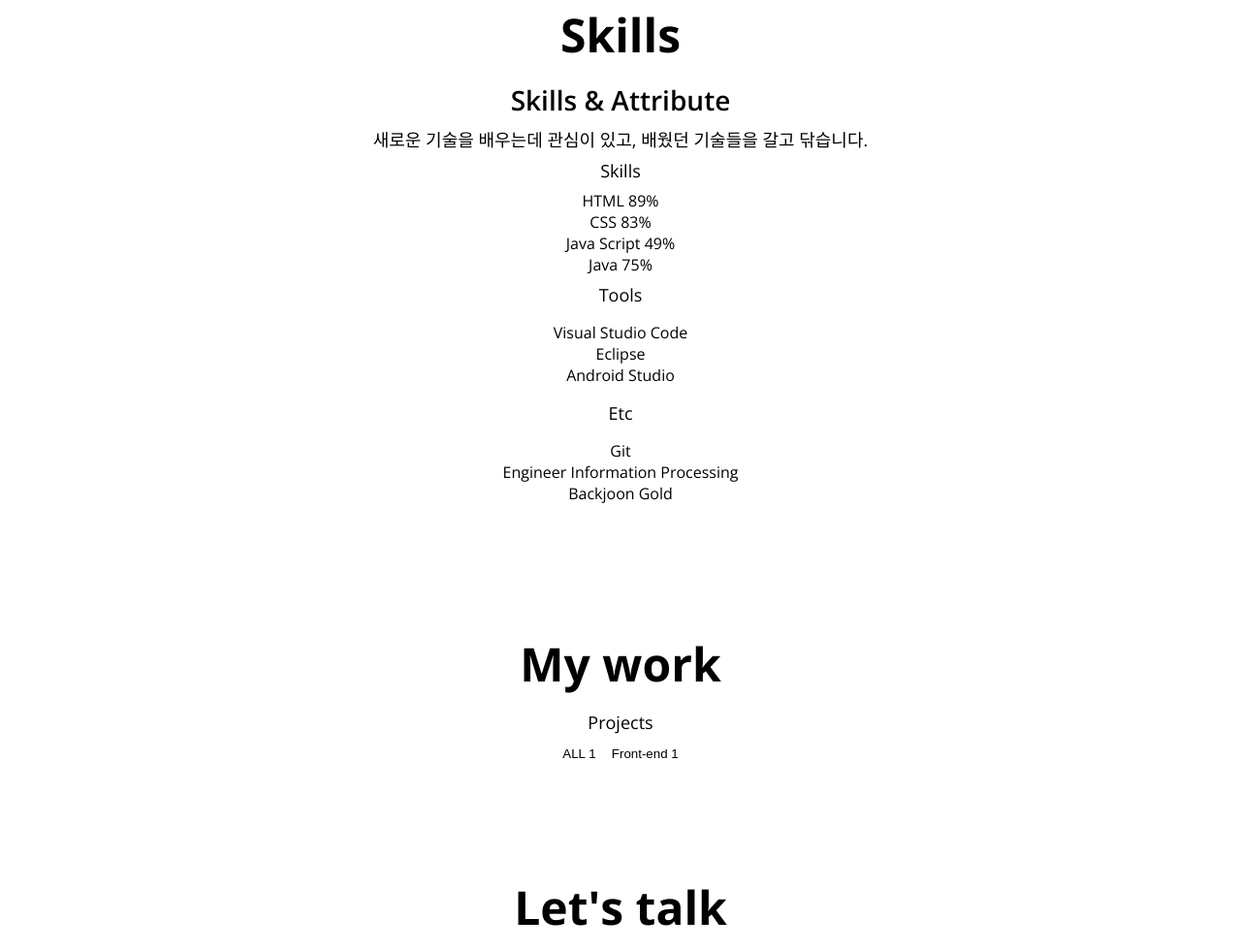
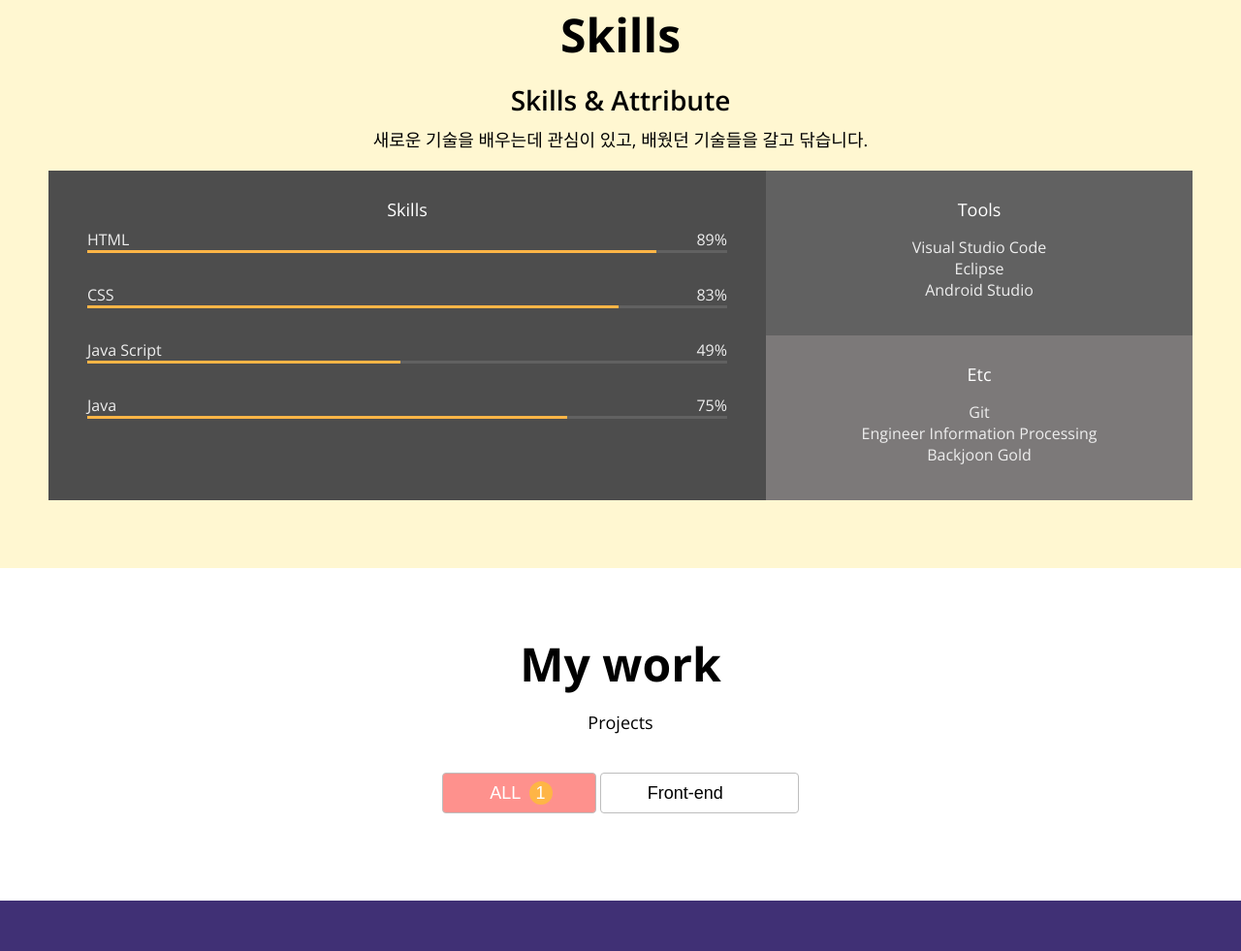
Before and after one commit to wjdtj9656/KJS-Portfolio, a plain HTML site: page index.html in a window 1280 px wide. Shown: the part 1497-2478 px from the top of the page at 97% size. Drawn offline with nearby package versions, Linux system fonts and the light colour scheme.

Commit message:
mywork & contact css update

```diff
--- a/index.html
+++ b/index.html
@@ -53,7 +53,7 @@
         <button class="home__contact">Contact Me</button>
     </section>
     <!-- About -->
-    <section id="about" class="section">
+    <section id="about" class="section section__container">
         <h1>About me</h1>
         <p>현재 웹 프론트엔드를 집중적으로 공부중입니다.</p>
         <div class="about__majors">
@@ -93,7 +93,7 @@
         </div>
             <div class="about__jobs">
                 <div class="job">
-                    <img src="/images/jobs/seoultech.PNG" alt="seoultech" class="job__logo" width="5%" height="5%" padding="50%">
+                    <img src="/images/jobs/seoultech.PNG" alt="seoultech" class="job__logo" width="5%" height="5%">
                     <div class="job__description">
                         <p class="job__name">SeoulTech</p>
                         <p class="job__period">2015/03/02~</p>
@@ -103,6 +103,7 @@
     </section>
     <!-- Skills -->
     <section id="skills" class="section">
+        <div class="section__container">
             <h1>Skills</h1>
             <h2>Skills & Attribute</h2>
             <p>
@@ -117,7 +118,7 @@
                             <span>89%</span>
                         </div>
                         <div class="skill__bar">
-                        <div class="skill__value"></div>
+                            <div class="skill__value" style="width: 89%"></div>
                         </div>
                     </div>
                     <div class="skill">
@@ -126,7 +127,7 @@
                             <span>83%</span>
                         </div>
                         <div class="skill__bar">
-                        <div class="skill__value"></div>
+                            <div class="skill__value" style="width: 83%"></div>
                         </div>
                     </div>
                     <div class="skill">
@@ -135,7 +136,7 @@
                             <span>49%</span>
                         </div>
                         <div class="skill__bar">
-                        <div class="skill__value"></div>
+                            <div class="skill__value" style="width: 49%"></div>
                         </div>
                     </div>
                     <div class="skill">
@@ -144,7 +145,7 @@
                             <span>75%</span>
                         </div>
                         <div class="skill__bar">
-                        <div class="skill__value"></div>
+                            <div class="skill__value" style="width: 75%"></div>
                         </div>
                     </div>
                 </div>
@@ -167,6 +168,7 @@
                     </div>
                 </div>
             </div>
+        </div>
 
     </section>
     <!-- Work -->
@@ -174,7 +176,7 @@
         <h1>My work</h1>
         <h3>Projects</h3>
         <div class="work__categories">
-            <button class="category__btn">ALL <span class="category__count">1</span></button>
+            <button class="category__btn active">ALL <span class="category__count">1</span></button>
             <button class="category__btn">Front-end <span class="category__count">1</span></button>
         </div>
         <div class="work__projects">
@@ -203,7 +205,7 @@
                 <i class="fas fa-blog"></i>
             </a>
         </div>
-        <p class="conatct__right">KJS - Rights Reserved</p>
+        <p class="contact__right">KJS - Rights Reserved</p>
     </section>
 </body>
 </html>
--- a/style.css
+++ b/style.css
@@ -146,8 +146,10 @@
   .section {
       padding: 50px;
       text-align: center;
-      max-width: 1200px;
       margin: auto;
+  }
+  .section__container {
+    max-width: 1200px;
   }
   /* About */
   .about__majors {
@@ -208,3 +210,106 @@
   .job__period {
       font-size: var(--font-micro);
   }
+  /* Skill */
+
+  #skills {
+    background-color:var(--color-yellow);
+  }
+
+  .skillset {
+    display: flex;
+    background-color: var(--color-light-grey);
+    color: var(--color-light-white);
+    margin: 20px 0;
+  }
+  .skillset__title {
+    color: var(--color-white);
+  }
+  .skillset__left {
+    flex-basis: 60%;
+    background-color: var(--color-dark-grey);
+    padding: 20px 40px;
+  }
+  .skill {
+    margin-bottom: 32px;
+  }
+  .skill__description {
+    display: flex;
+    justify-content: space-between;
+  }
+  .skill__bar {
+    width: 100%;
+    height: 3px;
+    background-color: var(--color-grey);
+  }
+  .skill__value {
+    height: 3px;
+    background-color: var(--color-orange);
+  }
+  .skillset__right {
+    flex-basis: 40%;
+  }
+  .tools {
+    background-color: var(--color-grey);
+  }
+  .tools,
+  .etc {
+    padding: 20px;
+  }
+  /* Work */
+  .work__categories {
+    margin: 40px;
+  }
+  .category__btn {
+    border: 1px solid var(--color-dark-white);
+    border-radius: var(--size-border-radius);
+    font-size: var(--font-regular);
+    padding: 8px 48px;
+  }
+  .category__btn.active,
+  .category__btn:hover {
+    background-color: var(--color-pink);
+    color: var(--color-white);
+  }
+  .category__btn.active .category__count,
+  .category__btn:hover .category__count{
+    opacity: 1;
+    top: 0;
+  }
+  .category__count {
+    background-color: var(--color-orange);
+    border-radius: 50%;
+    color: var(--color-white);
+    width: 24px;
+    height: 24px;
+    line-height: 24px;
+    display: inline-block;
+    position: relative;
+    top: -20px;
+    left: 4px;
+    opacity: 0;
+    transition: all var(--animation-duration);
+  }
+  /* Contact */
+  #contact {
+    background-color: var(--color-purple);
+  }
+  .contact__title,
+   .contact__email,
+   .contact__right {
+    color: var(--color-white);
+  }
+
+  .contact__title {
+    margin: 32px 0;
+  }
+
+  .contact__links {
+    font-size: var(--font-large);
+    margin: 24px 0;
+    transition: all var(--animation-duration);
+  }
+  .contact__links i:hover {
+    transform: scale(1.1);
+    color: var(--color-yellow);
+  }
```
Lines whose indentation alone changed are shown as unchanged.
